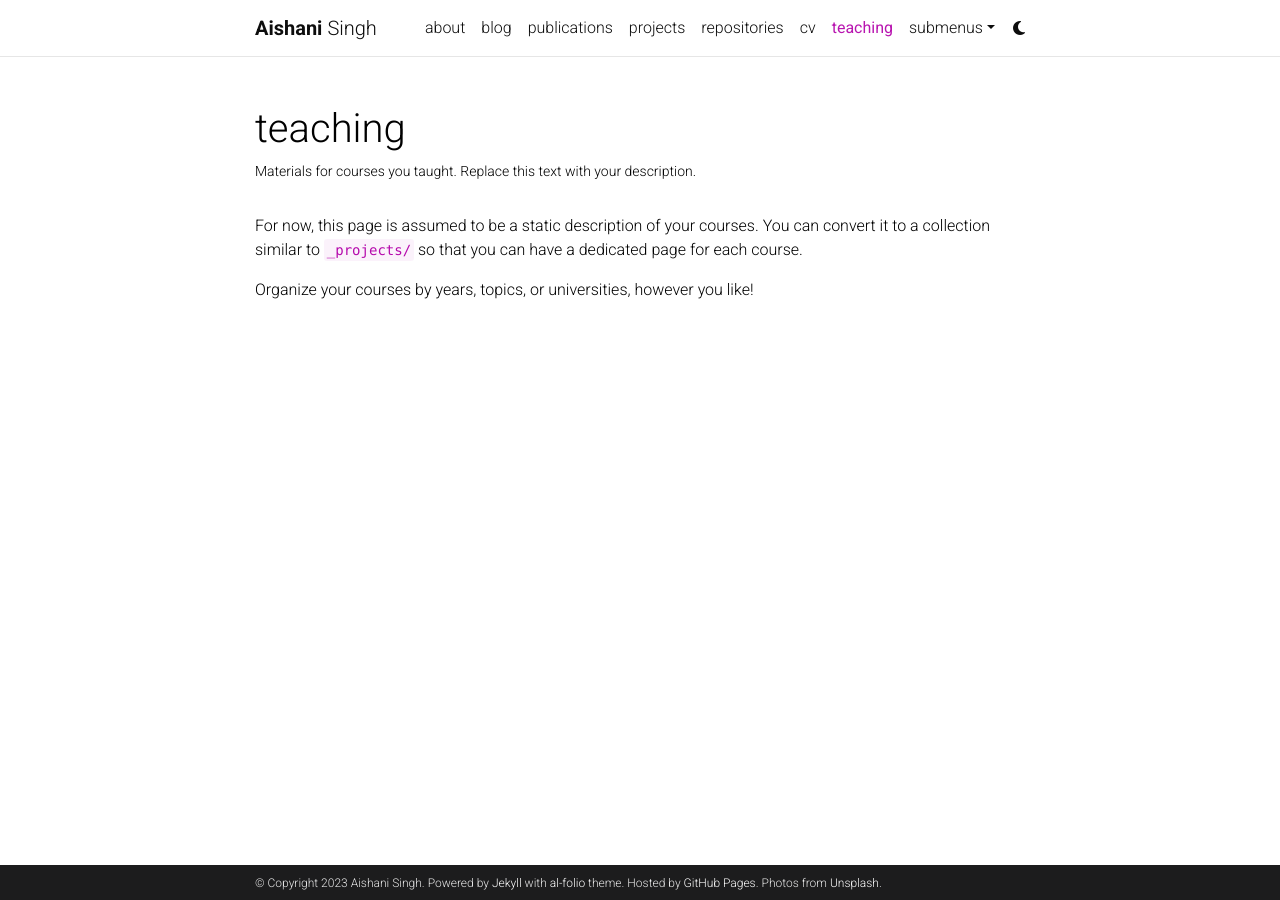
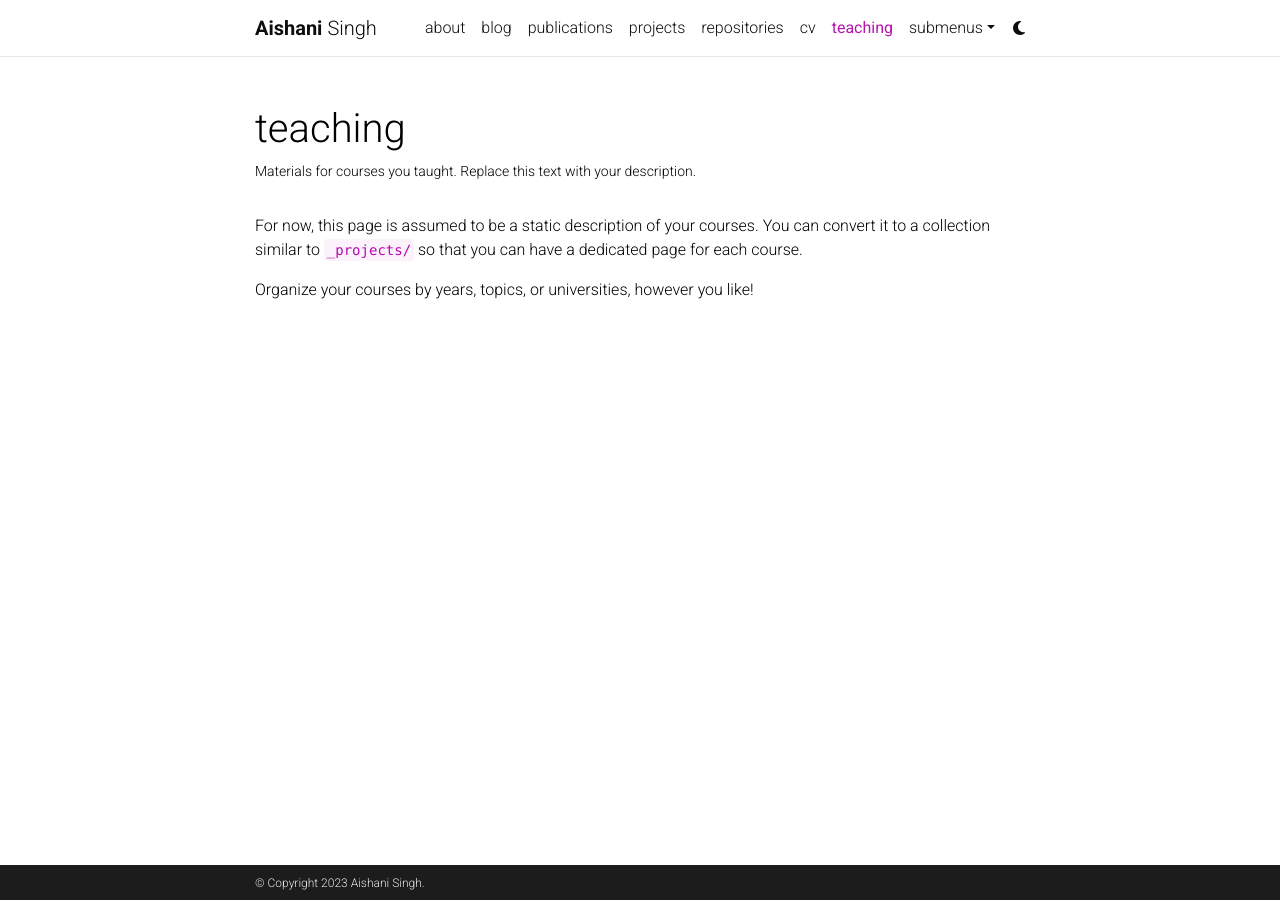
Before and after one commit to aishanisingh/aishanisingh.github.io, a Jekyll site: the page built from _pages/teaching.md, in a window 1280 px wide. Built offline with Jekyll 4.4.1, drawn with Linux system fonts in a browser that asks for light colours; comment, search, counter and statistics services are not loaded; a style sheet for code colours, icons or effects is not loaded.

Commit message:
removed footer

```diff
--- a/_config.yml
+++ b/_config.yml
@@ -8,10 +8,6 @@
 email: you@example.com
 description: > # the ">" symbol means to ignore newlines until "footer_text:"
   A simple, whitespace theme for academics. Based on [*folio](https://github.com/bogoli/-folio) design.
-footer_text: >
-  Powered by <a href="https://jekyllrb.com/" target="_blank">Jekyll</a> with <a href="https://github.com/alshedivat/al-folio">al-folio</a> theme.
-  Hosted by <a href="https://pages.github.com/" target="_blank">GitHub Pages</a>.
-  Photos from <a href="https://unsplash.com" target="_blank">Unsplash</a>.
 keywords: jekyll, jekyll-theme, academic-website, portfolio-website  # add your own keywords or leave empty
 
 lang: en # the language of your site (for example: en, fr, cn, ru, etc.)
```
